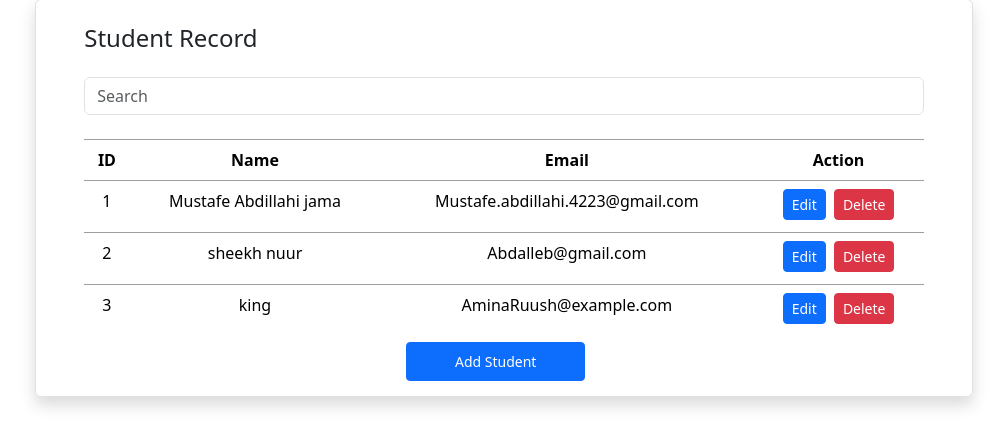
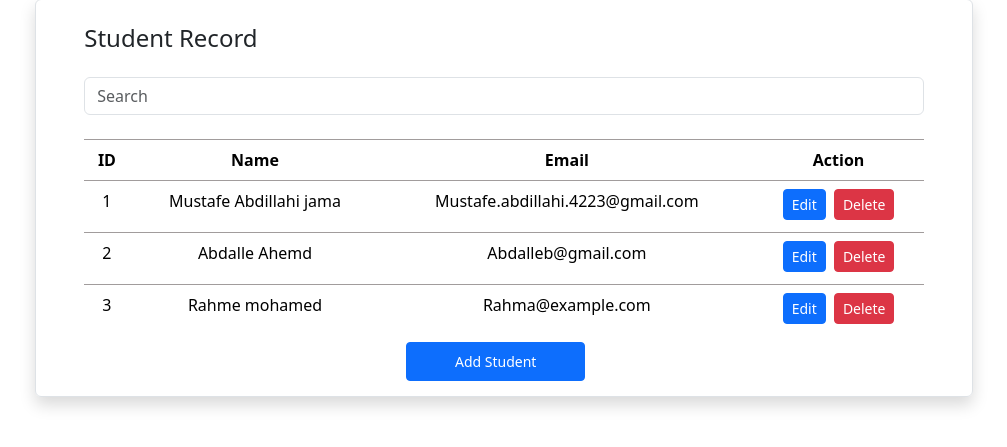
Before and after one commit to Mustafe-Abdillahi/SRS-Django, a Django app: page / in a window 1280 px wide. Shown: the part 145-592 px from the top of the page, without its empty margins (136-1143 px from the left). Run offline with Django 5.2, Linux system fonts and the light colour scheme.

Commit message:
I add emaail and names

```diff
--- a/templates/base.html
+++ b/templates/base.html
@@ -45,7 +45,7 @@
           </tr>
           <tr>
             <td>2</td>
-            <td>sheekh nuur</td>
+            <td>Abdalle Ahemd</td>
             <td>Abdalleb@gmail.com</td>
             <td>
               <button type="button" class="btn btn-primary btn-sm me-1 mb-1">Edit</button>
@@ -54,8 +54,8 @@
           </tr>
           <tr>
             <td>3</td>
-            <td>king</td>
-            <td>AminaRuush@example.com</td>
+            <td>Rahme mohamed</td>
+            <td>Rahma@example.com</td>
             <td>
               <button type="button" class="btn btn-primary btn-sm me-1 mb-1">Edit</button>
               <button type="button" class="btn btn-danger btn-sm mb-1">Delete</button>
```
